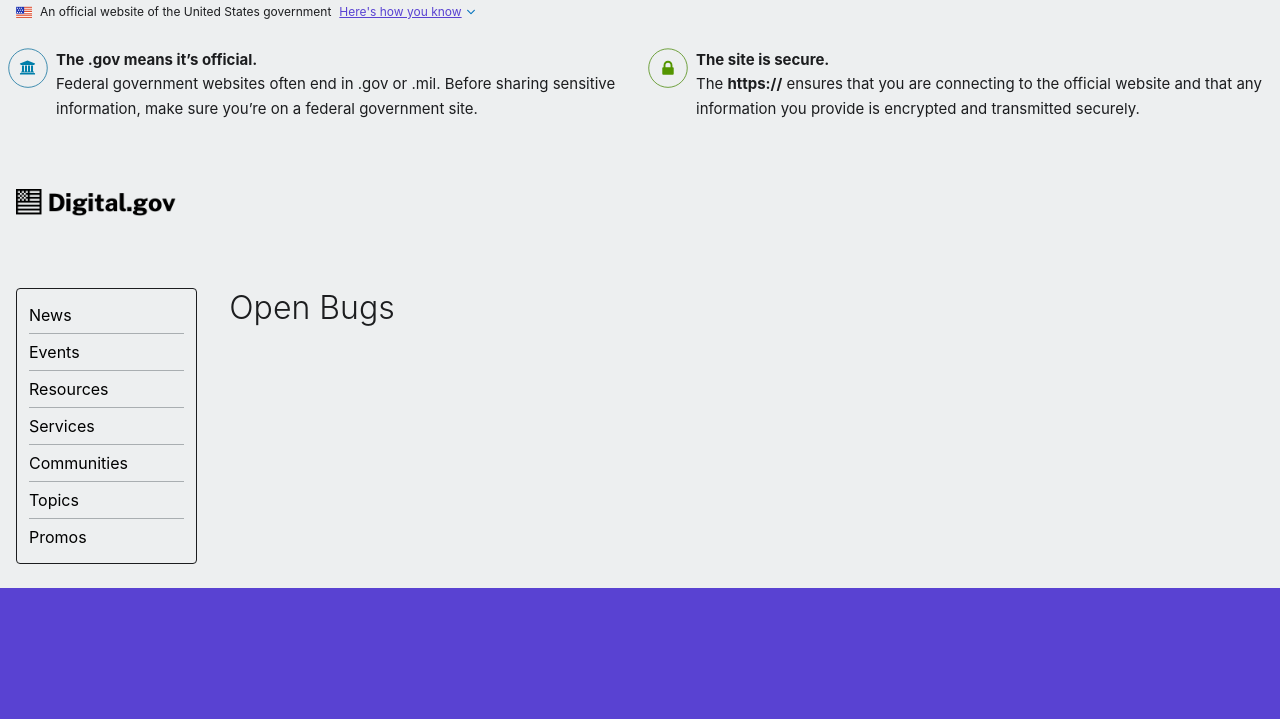
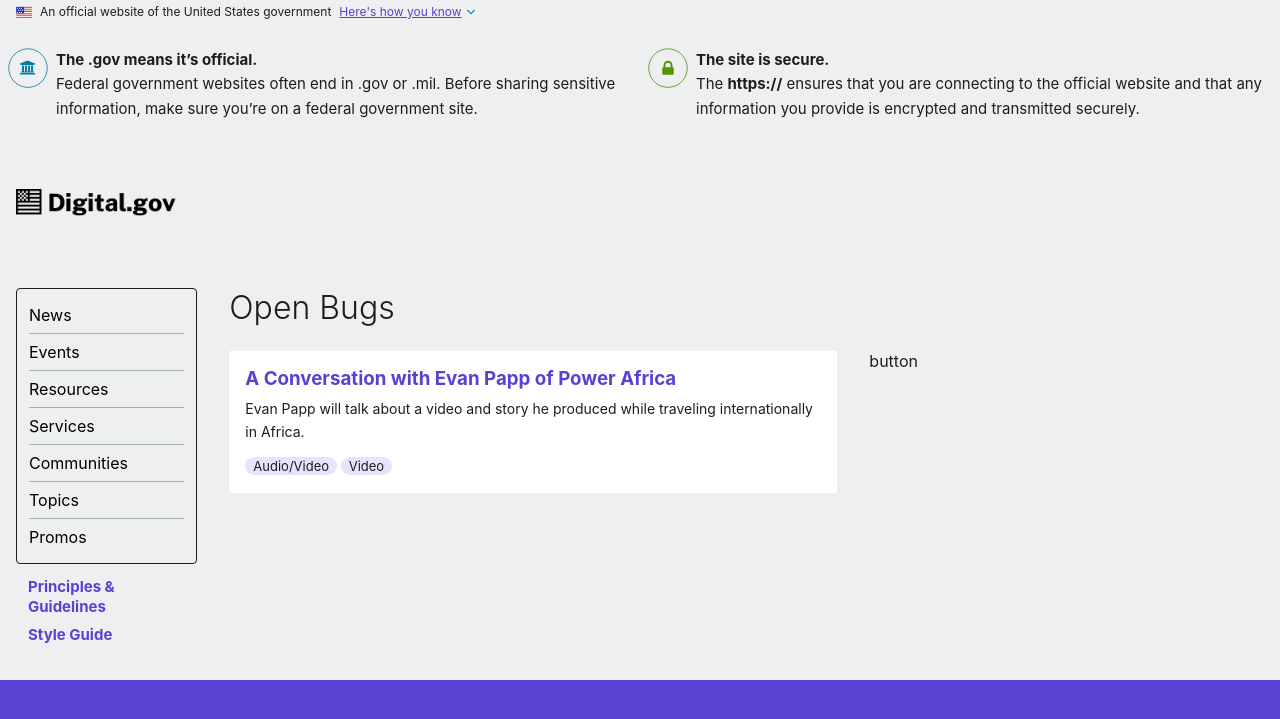
Before and after one commit to GSA/digitalgov-workflow, a Jekyll site: the page built from _pages/bugs.md, in a window 1280 px wide. Shown: the top 719 px of the page. Built offline with Jekyll 4.4.1, drawn with Linux system fonts in a browser that asks for light colours; some web fonts are replaced; a script that is not in the unit is left out.

Commit message:
new nav org

```diff
--- /dev/null
+++ b/_includes/docs-nav.html
@@ -0,0 +1,16 @@
+<nav role="navigation" class="padding-y-1 padding-x-105">
+  <button class="usa-nav-close"><img src="/assets/img/close.svg" alt="close"></button>
+  <ul class="add-list-reset">
+    {% for item in site.data.docs-nav.navigation %}
+      {% assign current = "" %}
+      {% if page.url == item.url %}
+        {% assign current = "current" %}
+      {% endif %}
+      <li class="padding-y-05 ">
+        <a class="font-sans-xs text-bold text-no-underline {{ current }}" href="{{ site.baseurl }}{{ item.url }}">
+          <span>{{ item.text }}</span>
+        </a>
+      </li>
+    {% endfor %}
+  </ul>
+</nav>
--- a/_layouts/default.html
+++ b/_layouts/default.html
@@ -11,7 +11,8 @@
         <div class="grid-container grid-container-widescreen">
           <div class="grid-row grid-gap-4">
             <div class="grid-col-12 tablet-lg:grid-col-2">
-              {% include navigation.html %}
+              {% include edit-nav.html %}
+              {% include docs-nav.html %}
             </div>
             <div class="grid-col-12 tablet-lg:grid-col-9">
               {{ content }}
--- a/_layouts/home.html
+++ b/_layouts/home.html
@@ -23,7 +23,7 @@
           </div>
           <div class="grid-row grid-gap-4">
             <div class="grid-col-8 grid-offset-2">
-              {% include navigation.html %}
+              {% include edit-nav.html %}
             </div>
           </div>
         </div>
--- a/_layouts/page.html
+++ b/_layouts/page.html
@@ -9,5 +9,23 @@
   {% endif %}
 </header>
 <section class="article-list" data-api="{{ page.api }}">
+  <article class="margin-bottom-105">
+    <div class="grid-row grid-gap-4">
+      <div class="grid-col-12 tablet:grid-col-8">
+        <header class="bg-white padding-2 radius-sm">
+          <h3 class="margin-0 margin-bottom-1">
+            <a class="text-no-underline" href="/event/2018/09/27/a-conversation-with-evan-papp/" title="A Conversation with Evan Papp of Power Africa">A Conversation with Evan Papp of Power Africa</a>
+          </h3>
+          <p class="margin-0 font-sans-2xs">Evan Papp will talk about a video and story he produced while traveling internationally in Africa.</p>
+          <p class="font-sans-3xs">
+            <span class="bg-gray-5 padding-x-1 padding-y-1px radius-pill bg-primary-lighter">Audio/Video</span> <span class="bg-gray-5 padding-x-1 padding-y-1px radius-pill bg-primary-lighter">Video</span>
+          </p>
+        </header>
+      </div>
+      <div class="grid-col-12 tablet:grid-col-4">
+        button
+      </div>
+    </div>
+  </article>
   {{ content }}
 </section>
```
Also changed, not shown: _data/docs-nav.yml (added, +8 -0 lines), _includes/edit-nav.html (renamed from _includes/navigation.html).
